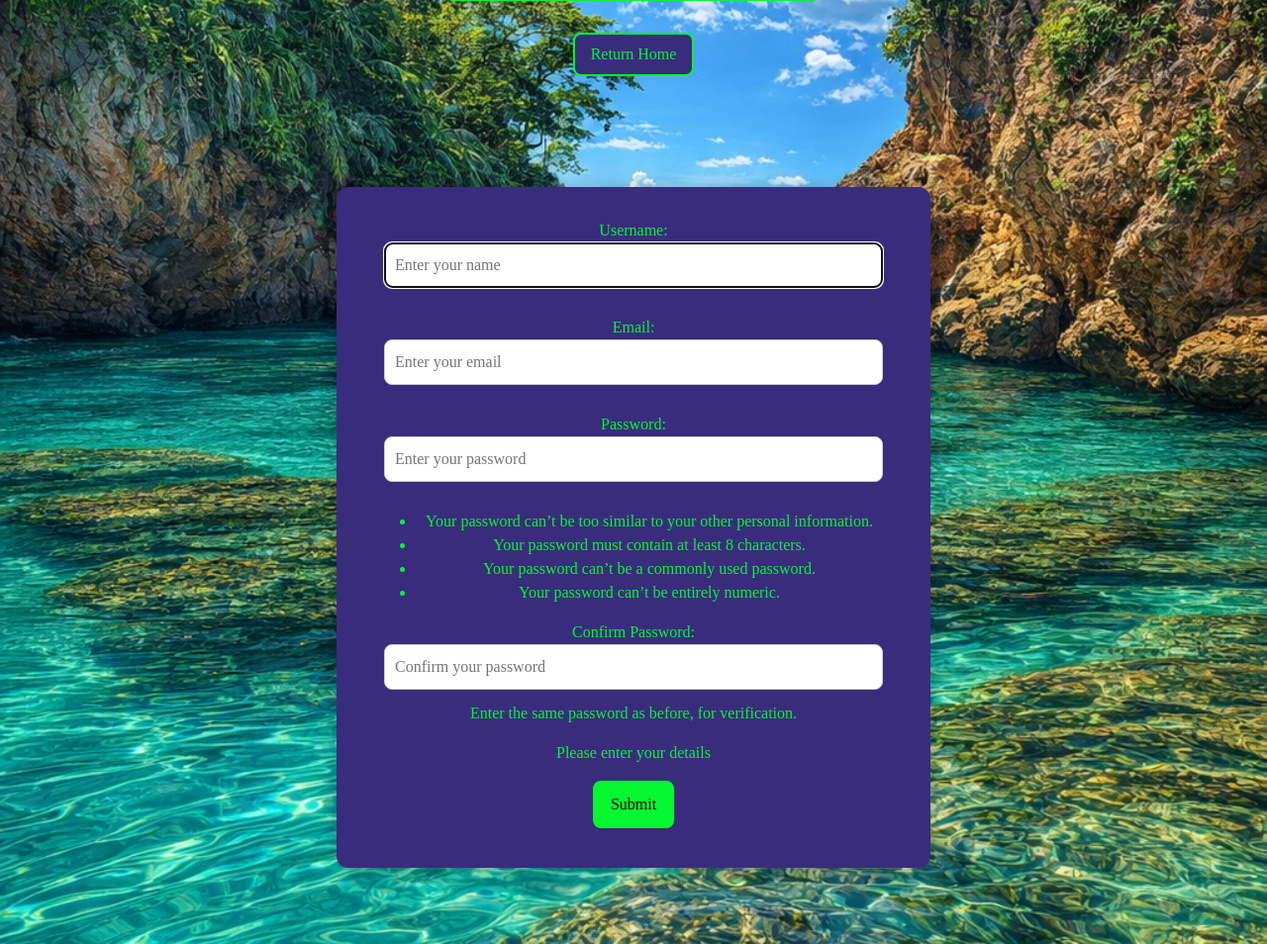
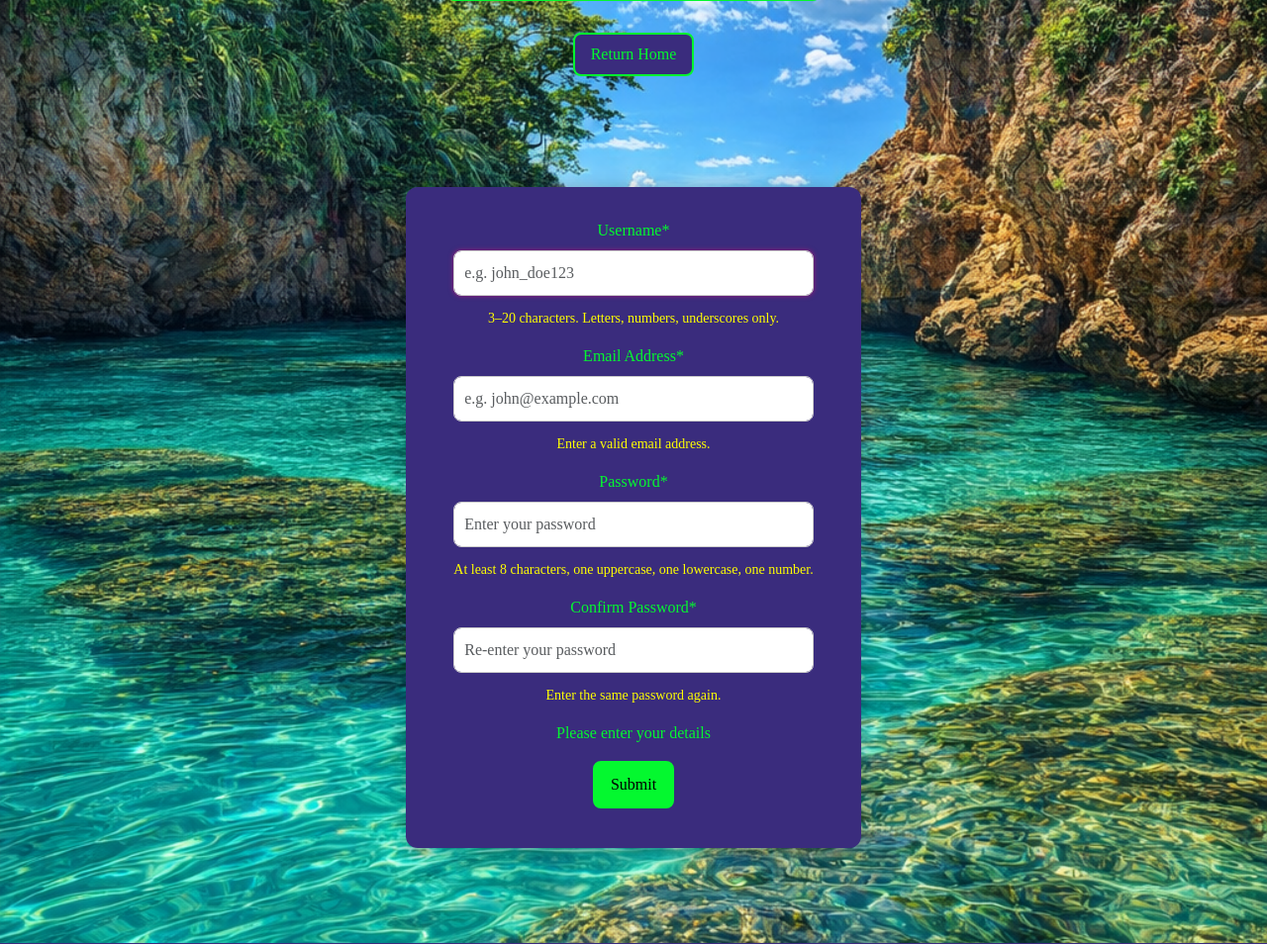
Before and after one commit to Richard-L4/Las-Islas, a Django app: template las_islas_es/templates/register.html in a window 1280 px wide. Shown: the part 193-1147 px from the top of the page at 99% size. Run offline with Django 5.2, Linux system fonts and the light colour scheme; the template is opened without the code that fills it: values that come from a table or form of the project are taken from there, others are empty; parts of the project's set-up code (start-up, migrations or seed data) failed here and were passed over; some libraries are stand-ins or nearby versions.

Commit message:
change register form

```diff
--- a/las_islas/settings.py
+++ b/las_islas/settings.py
@@ -41,8 +41,12 @@ INSTALLED_APPS = [
     'django.contrib.sessions',
     'django.contrib.messages',
     'django.contrib.staticfiles',
+    'crispy_forms',        # these two go after Django's
+    'crispy_bootstrap5',   # own apps, before yours
     'las_islas_es',
 ]
+
+CRISPY_TEMPLATE_PACK = 'bootstrap5'  # goes anywhere in settings.py
 
 MIDDLEWARE = [
     'django.middleware.security.SecurityMiddleware',
--- a/las_islas_es/forms.py
+++ b/las_islas_es/forms.py
@@ -1,30 +1,46 @@
 from django import forms
 from django.contrib.auth.forms import UserCreationForm
 from django.contrib.auth.models import User
+from django.core.validators import RegexValidator
 
 class RegisterForm(UserCreationForm):
 
     username = forms.CharField(
-        widget=forms.TextInput(attrs={
-            'placeholder': 'Enter your name'
-        })
+        label="Username",
+        help_text="3–20 characters. Letters, numbers, underscores only.",
+        validators=[
+            RegexValidator(
+                regex=r'^[a-zA-Z0-9_]{3,20}$',
+                message="Username must be 3–20 characters. Letters, numbers and underscores only."
+            )
+        ],
+        widget=forms.TextInput(attrs={'placeholder': 'e.g. john_doe123'})
     )
 
     email = forms.EmailField(
-        widget=forms.EmailInput(attrs={
-            'placeholder': 'Enter your email'
-        })
+        label="Email Address",
+        help_text="Enter a valid email address.",
+        widget=forms.EmailInput(attrs={'placeholder': 'e.g. john@example.com'})
+    )
+
+    password1 = forms.CharField(
+        label="Password",
+        help_text="At least 8 characters, one uppercase, one lowercase, one number.",
+        validators=[
+            RegexValidator(
+                regex=r'^(?=.*[a-z])(?=.*[A-Z])(?=.*\d).{8,}$',
+                message="Password must be at least 8 characters and include one uppercase letter, one lowercase letter, and one number."
+            )
+        ],
+        widget=forms.PasswordInput(attrs={'placeholder': 'Enter your password'})
+    )
+
+    password2 = forms.CharField(
+        label="Confirm Password",
+        help_text="Enter the same password again.",
+        widget=forms.PasswordInput(attrs={'placeholder': 'Re-enter your password'})
     )
 
     class Meta:
         model = User
         fields = ['username', 'email', 'password1', 'password2']
-
-    def __init__(self, *args, **kwargs):
-        super().__init__(*args, **kwargs)
-
-        self.fields['password1'].label = "Password"
-        self.fields['password1'].widget.attrs['placeholder'] = "Enter your password"
-
-        self.fields['password2'].label = "Confirm Password"
-        self.fields['password2'].widget.attrs['placeholder'] = "Confirm your password"
--- a/las_islas_es/static/CSS/las-islas-es.css
+++ b/las_islas_es/static/CSS/las-islas-es.css
@@ -89,6 +89,12 @@ main {
 .nav-links a:hover,
 nav a.active,
 .nav-links span.active {
+  color: yellow;
+}
+
+
+/* class for helper text in forms, it's found in the form.py not in htnl that's crispy forms */
+.form-text {
   color: yellow;
 }
 
--- a/las_islas_es/templates/register.html
+++ b/las_islas_es/templates/register.html
@@ -1,5 +1,6 @@
 {% extends 'base.html' %}
 {% load static %}
+{% load crispy_forms_tags %}
 {% block content %}
 <h1 class="color">The Register Page</h1>
 <p>
@@ -10,11 +11,7 @@
     <section id="form">
         <form id="contact-form" method="post" action="{% url 'register' %}">
             {% csrf_token %}
-            {{ form.as_p }}
-            {{ form.username.errors }}
-            {{ form.email.errors }}
-            {{ form.password1.errors }}
-            {{ form.password2.errors }}
+            {{ form|crispy }}
             <p>Please enter your details</p>
             <button type="submit">Submit</button>
         </form>
```
Also changed, not shown: db.sqlite3.
